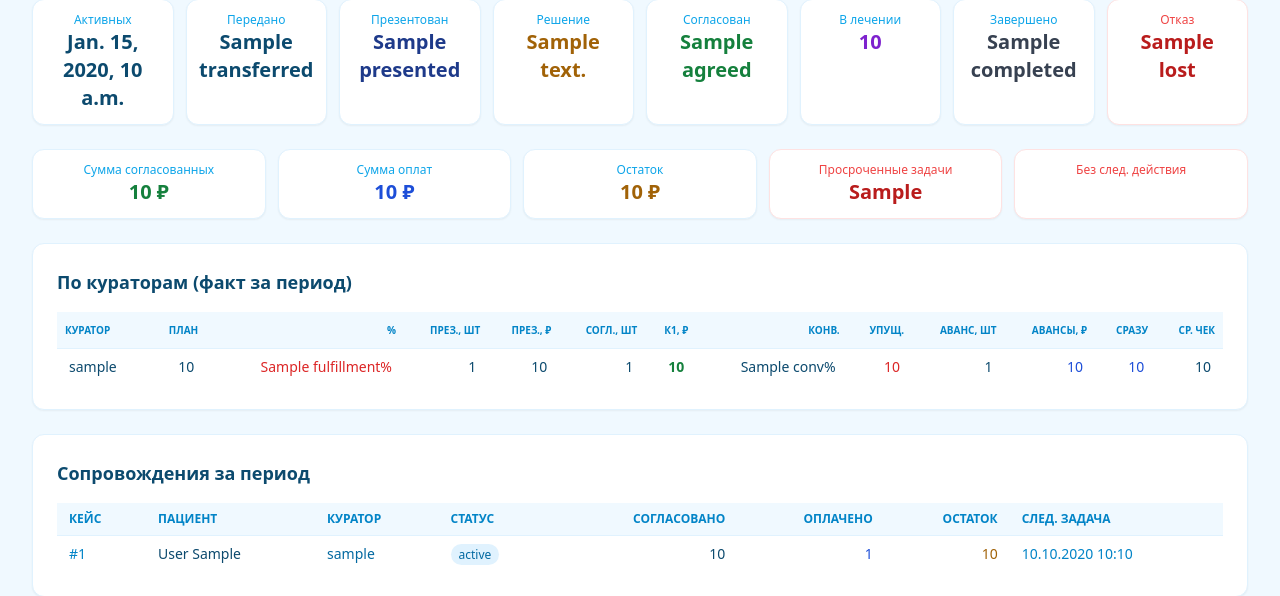
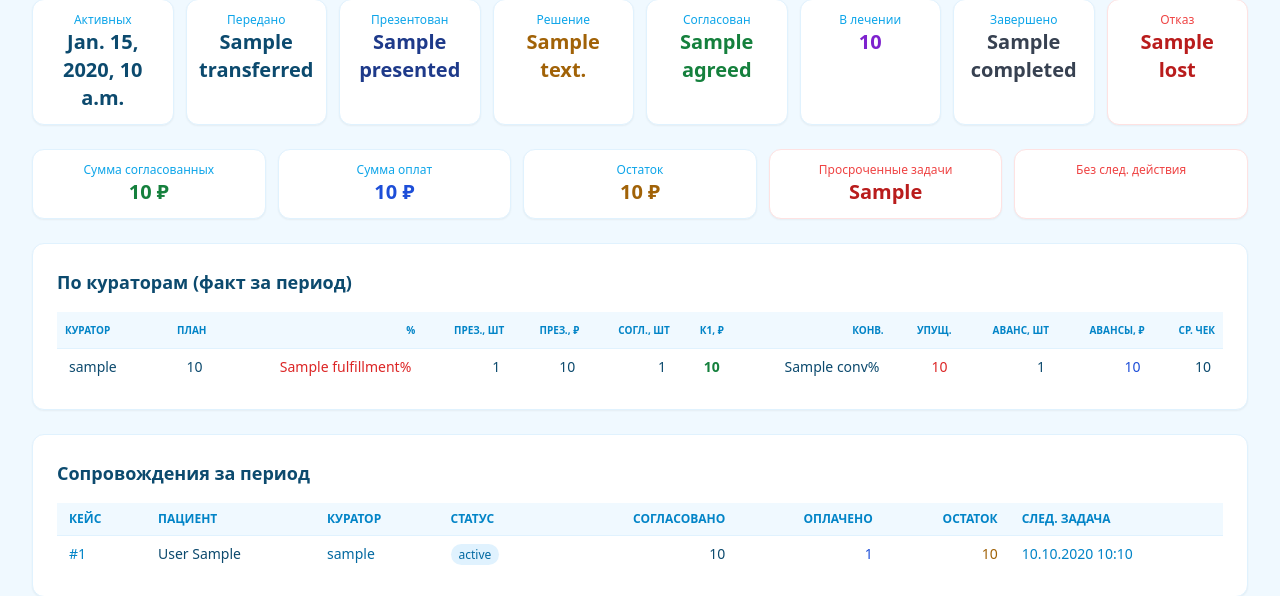
Before and after one commit to EscapingKotaro/CleanTeeth, a Django app: template templates/crm/manager_report.html in a window 1280 px wide. Shown: the part 280-876 px from the top of the page. Run offline with Django 5.2, Linux system fonts and the light colour scheme; the template is opened without the code that fills it: most values are stand-ins (such as "Sample title", 1, 10 or a date in 2020); some libraries are stand-ins or nearby versions.

Commit message:
Update manager_report.html

```diff
--- a/templates/crm/manager_report.html
+++ b/templates/crm/manager_report.html
@@ -130,7 +130,7 @@
                         <th class="px-2 py-2 text-right text-[10px] font-semibold text-sky-600 uppercase whitespace-nowrap">Упущ.</th>
                         <th class="px-2 py-2 text-right text-[10px] font-semibold text-sky-600 uppercase whitespace-nowrap">Аванс, шт</th>
                         <th class="px-2 py-2 text-right text-[10px] font-semibold text-sky-600 uppercase whitespace-nowrap">Авансы, ₽</th>
-                        <th class="px-2 py-2 text-right text-[10px] font-semibold text-sky-600 uppercase whitespace-nowrap">Сразу</th>
+
                         <th class="px-2 py-2 text-right text-[10px] font-semibold text-sky-600 uppercase whitespace-nowrap">Ср. чек</th>
                     </tr>
                 </thead>
@@ -151,7 +151,7 @@
                         <td class="px-3 py-2 text-right text-red-600">{{ r.lost_sum|floatformat:0 }}</td>
                         <td class="px-3 py-2 text-right text-sky-900">{{ r.adv_count }}</td>
                         <td class="px-3 py-2 text-right text-blue-700">{{ r.adv_sum|floatformat:0 }}</td>
-                        <td class="px-3 py-2 text-right text-blue-700">{{ r.adv_immediate|floatformat:0 }}</td>
+
                         <td class="px-3 py-2 text-right text-sky-900">{{ r.avg_check|floatformat:0 }}</td>
                     </tr>
                     {% endfor %}
```
